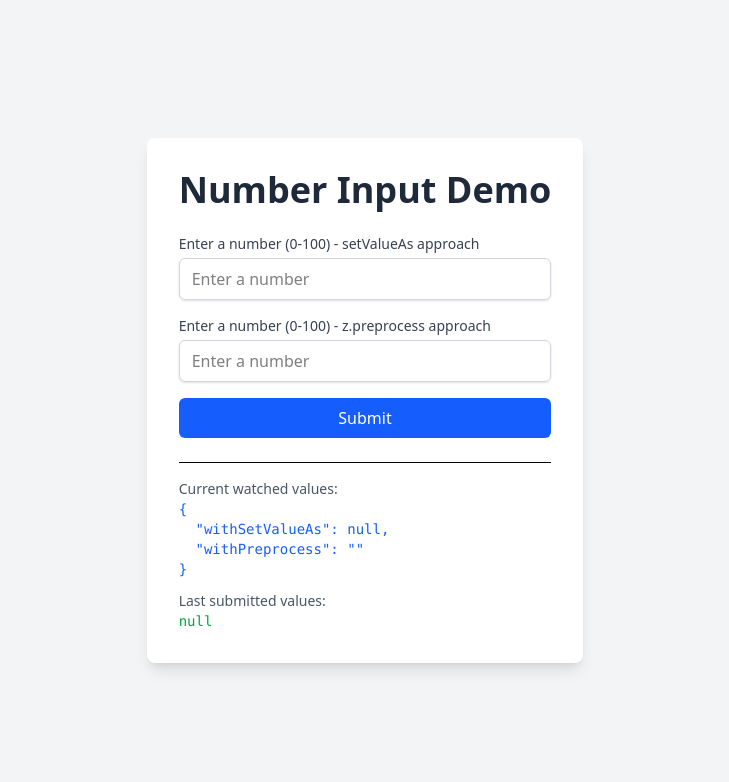
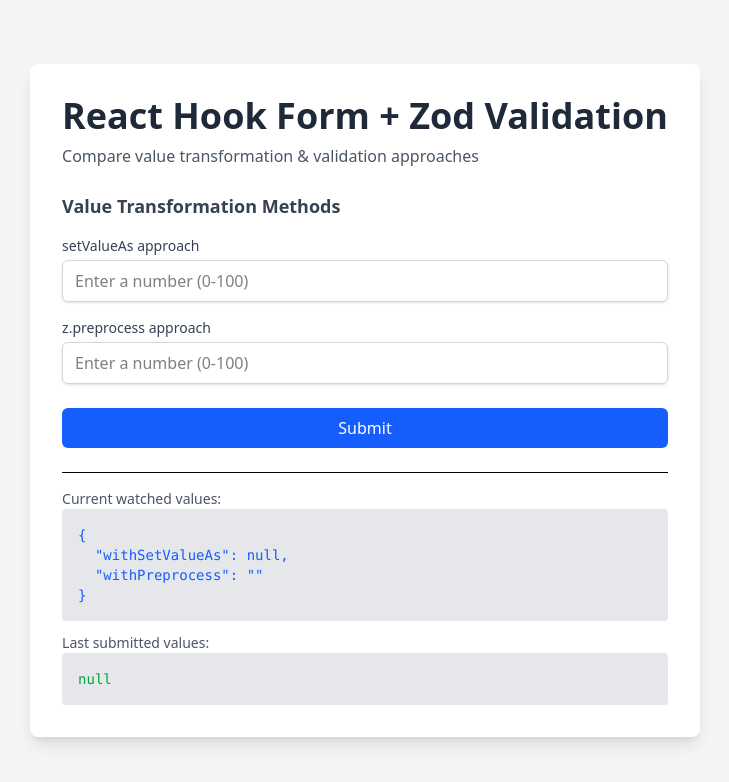
Before and after one commit to nemolize/react-hook-form-zod-demo, a React (Vite) app: page / in a window 1280 px wide. Shown: the top 782 px of the page, without its empty margins (275-1004 px from the left). Built offline with nearby package versions, Linux system fonts and the light colour scheme.

Commit message:
feat: enhance input form layout and styling for better clarity and user experience

```diff
--- a/src/App.tsx
+++ b/src/App.tsx
@@ -8,19 +8,24 @@
   return (
     <div className="min-h-screen bg-gray-100 flex items-center justify-center">
       <div className="bg-white p-8 rounded-lg shadow-lg">
-        <h1 className="text-4xl font-bold text-gray-800 mb-6">
-          Number Input Demo
+        <h1 className="text-4xl font-bold text-gray-800 mb-2">
+          React Hook Form + Zod Validation
         </h1>
-        <form onSubmit={handleSubmit} className="space-y-4">
+        <p className="text-gray-600 mb-6">
+          Compare value transformation & validation approaches
+        </p>
+        <form onSubmit={handleSubmit} className="space-y-6">
+          <div className="space-y-4">
+            <h2 className="text-lg font-semibold text-gray-700">
+              Value Transformation Methods
+            </h2>
+
             <div>
-            <label
-              htmlFor="withSetValueAs"
-              className="block text-sm font-medium text-gray-700 mb-1"
-            >
-              Enter a number (0-100) - setValueAs approach
-            </label>
+              <label className="block">
+                <span className="block text-sm font-medium text-gray-700 mb-1">
+                  setValueAs approach
+                </span>
                 <input
-              id="withSetValueAs"
                   type="number"
                   {...register("withSetValueAs", {
                     setValueAs: (value) => {
@@ -35,8 +40,9 @@
                       ? "border-red-500 focus:border-red-500 focus:ring-4 focus:ring-red-200"
                       : "border-gray-300 focus:border-blue-500 focus:ring-2 focus:ring-blue-500"
                   )}
-              placeholder="Enter a number"
+                  placeholder="Enter a number (0-100)"
                 />
+            </label>
             {errors.withSetValueAs && (
               <p className="mt-1 text-sm text-red-600">
                 {errors.withSetValueAs.message}
@@ -45,14 +51,11 @@
           </div>
 
           <div>
-            <label
-              htmlFor="withPreprocess"
-              className="block text-sm font-medium text-gray-700 mb-1"
-            >
-              Enter a number (0-100) - z.preprocess approach
-            </label>
+            <label className="block">
+              <span className="block text-sm font-medium text-gray-700 mb-1">
+                z.preprocess approach
+              </span>
               <input
-              id="withPreprocess"
                 type="number"
                 {...register("withPreprocess")}
                 className={twMerge(
@@ -61,14 +64,17 @@
                     ? "border-red-500 focus:border-red-500 focus:ring-4 focus:ring-red-200"
                     : "border-gray-300 focus:border-purple-500 focus:ring-2 focus:ring-purple-500"
                 )}
-              placeholder="Enter a number"
+                placeholder="Enter a number (0-100)"
               />
+            </label>
             {errors.withPreprocess && (
               <p className="mt-1 text-sm text-red-600">
                 {errors.withPreprocess.message}
               </p>
             )}
             </div>
+          </div>
+
           <button
             type="submit"
             className="w-full bg-blue-600 text-white py-2 px-4 rounded-md hover:bg-blue-700 transition-colors"
@@ -80,13 +86,13 @@
         <div className="mt-6 space-y-3 border-t pt-4">
           <div className="text-sm text-gray-600">
             <span className="font-medium">Current watched values:</span>{" "}
-            <pre className="font-mono text-blue-600">
+            <pre className="font-mono text-blue-600 bg-gray-200 p-4 rounded">
               {JSON.stringify(watchedValues, null, 2)}
             </pre>
           </div>
           <div className="text-sm text-gray-600">
             <span className="font-medium">Last submitted values:</span>{" "}
-            <pre className="font-mono text-green-600">
+            <pre className="font-mono text-green-600 bg-gray-200 p-4 rounded">
               {JSON.stringify(submittedValues, null, 2)}
             </pre>
           </div>
```
Lines whose indentation alone changed are shown as unchanged.
